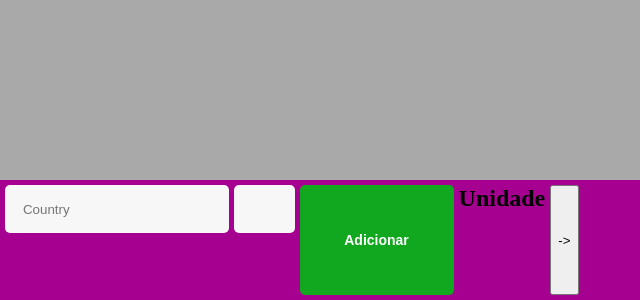
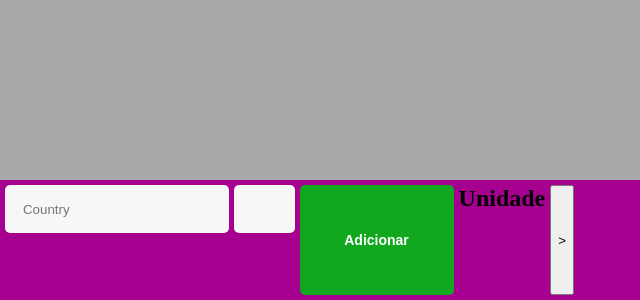
Before and after one commit to pauloAlba/toDoList, a plain HTML site: page index.html in a window 1280 px wide. Shown: the part 500-800 px from the top of the page, 0-640 px from the left. Drawn offline with Linux system fonts and the light colour scheme.

Commit message:
layout atualizado

```diff
--- a/index.html
+++ b/index.html
@@ -6,7 +6,7 @@
     <meta name="viewport" content="width=device-width, initial-scale=1.0">
     <link rel="stylesheet" href="style.css">
     <link rel="manifest" href="/manifest.webmanifest">
-    <meta name="theme-color">
+    <meta name=”theme-color” content=”#ffffff”>
     <title>crud</title>
 </head>
 <body>
@@ -17,7 +17,7 @@
             <button class="btnAdicionar">Adicionar</button>
         </form>
         <h2>Unidade</h2>
-        <button>-></button>
+        <button>></button>
 
 
 
--- a/sw.js
+++ b/sw.js
@@ -8,8 +8,8 @@ self.addEventListener('install', function(event){
                 './index.html',
                 './manifest.webmanifest',
                 './style.css',
+                './autocomplete.js',
                 './crud.js',
-                './autocomplete.js',
                 './index.js'
             ])
         })
```
Also changed, not shown: manifest.webmanifest.
